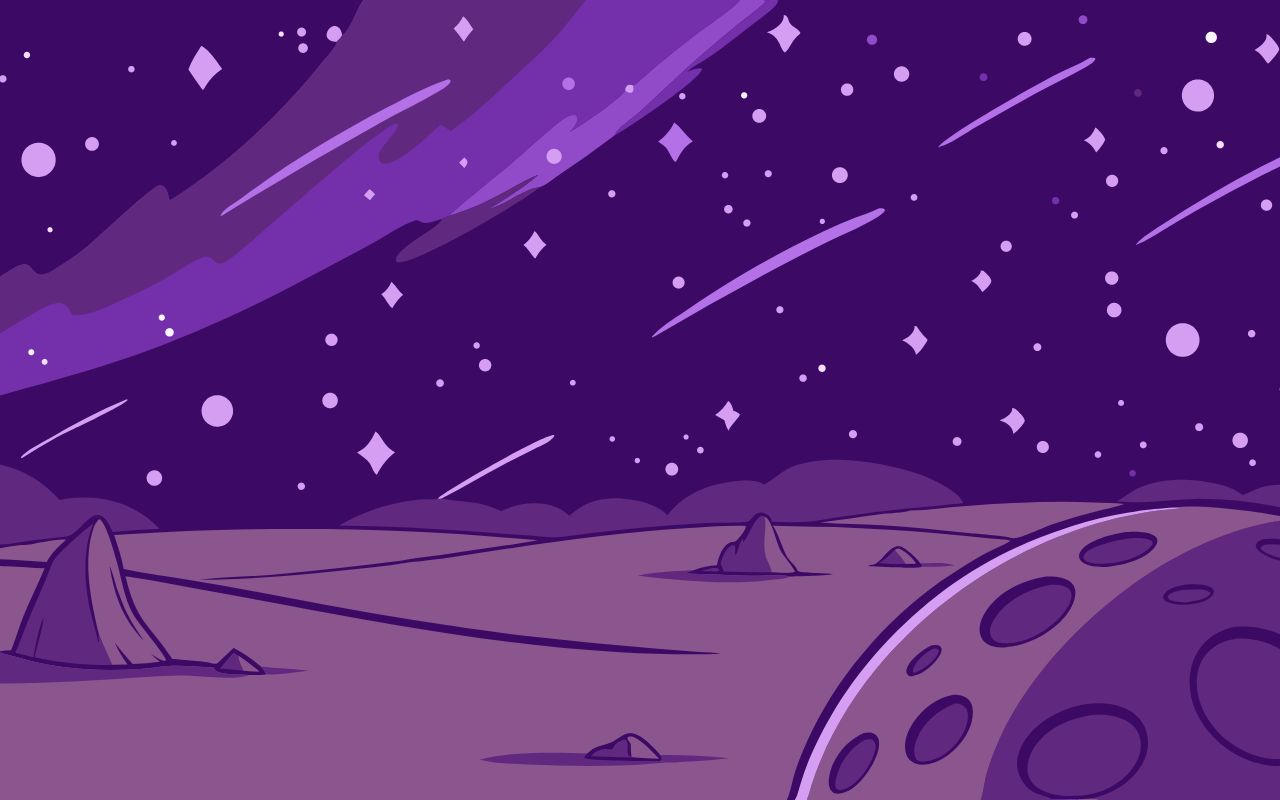
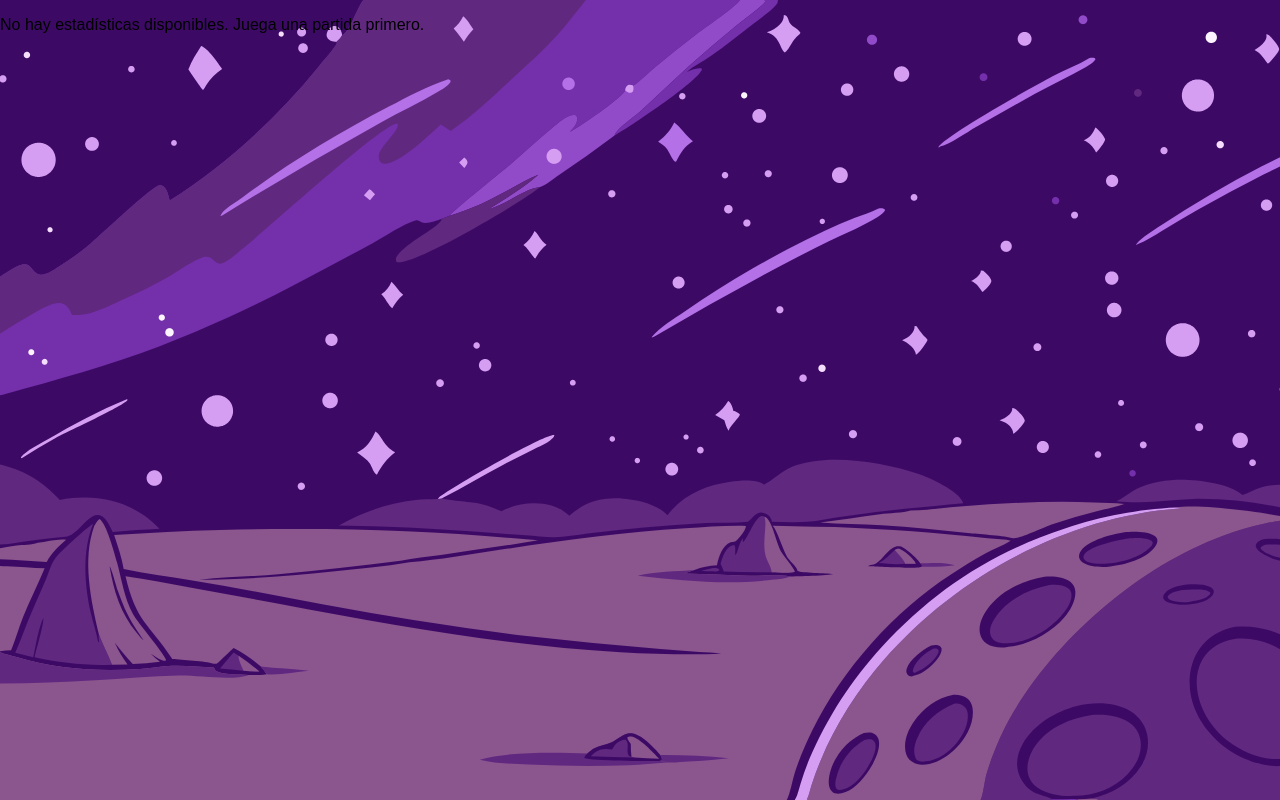
Before and after one commit to zMasaro/Trivia-Project, a React (Vite) app: page /resultados in a window 1280 px wide. Before the commit this address had no page. Built offline with nearby package versions, Linux system fonts and the light colour scheme.

Commit message:
Se enlaza resultados y creación de estadisticas.jsx
Se enlaza resultados con estadísticas para mostrar al final cuando se desea  finalizar el cuestionario

```diff
--- a/src/App.jsx
+++ b/src/App.jsx
@@ -4,16 +4,17 @@ import React from 'react';
 
 const Preguntas = React.lazy(() => import('./pages/preguntas.jsx'));
 const Hero = React.lazy(() => import('./pages/hero.jsx'));
+const Resultados = React.lazy(() => import('./pages/Resultado.jsx'));
 
 function App() {
   return (
     <>
       <BrowserRouter>
 
-
         <Routes>
-        <Route path="/" element={<Hero />} />
+          <Route path="/" element={<Hero />} />
           <Route path="/preguntas" element={<Preguntas />} />
+          <Route path="/resultados" element={<Resultados />} />
         </Routes>
       </BrowserRouter>
     </>
--- /dev/null
+++ b/src/assets/components/QuestionsAnswers/Estadisticas.jsx
@@ -0,0 +1,17 @@
+export function agregarEstadistica(nombre, totalPreguntas, aciertos, porcentajeAciertos, puntajeTotal) {
+    const estadisticas = {
+        nombre,
+        totalPreguntas,
+        aciertos,
+        porcentajeAciertos,
+        puntajeTotal,
+    };
+    localStorage.setItem("estadisticas", JSON.stringify(estadisticas));
+}
+
+export function obtenerEstadisticas() {
+    const estadisticas = localStorage.getItem("estadisticas");
+    return estadisticas ? JSON.parse(estadisticas) : null;
+}
+
+//export default { agregarEstadistica, obtenerEstadisticas };
--- a/src/pages/Resultado.jsx
+++ b/src/pages/Resultado.jsx
@@ -1,11 +1,12 @@
+import { obtenerEstadisticas } from "../assets/components/QuestionsAnswers/Estadisticas";
 
-function Resultado(){
+function Resultado() {
 
-    //const estadisticas = JSON.parse(localStorage.getItem("estadisticas"));
+  const estadisticas = obtenerEstadisticas();
 
-   // if (!estadisticas) {
-   //   return <p>No hay estadísticas disponibles. Juega una partida primero.</p>;
-   // }
+  if (!estadisticas) {
+    return <p>No hay estadísticas disponibles. Juega una partida primero.</p>;
+  }
 
   const { nombre, totalPreguntas, aciertos, porcentajeAciertos, puntajeTotal } = estadisticas;
 
@@ -17,15 +18,15 @@ function Resultado(){
         <div className="mb-3">
           <span className="fw-bold">Nombre:</span> {nombre}
         </div>
-      <h5 className="mb-3">Estadísticas</h5>
-      <p><strong>Total de Preguntas respondidas:</strong> {totalPreguntas}</p>
+        <h3 className="mb-3">Estadísticas</h3>
+        <p><strong>Total de Preguntas:</strong> {totalPreguntas}</p>
         <p><strong>Aciertos:</strong> {aciertos}</p>
         <p><strong>Porcentaje de Aciertos:</strong> {porcentajeAciertos}%</p>
         <p><strong>Puntaje Total:</strong> {puntajeTotal} puntos</p>
       </div>
 
       <div className="d-flex flex-wrap gap-3 justify-content-center">
-      <button id='boton'>Empezar</button>
+        <button id='boton'>Menu</button>
         <button id='boton'>Intentar de nuevo</button>
         <button id='boton'>Compartir</button>
       </div>
--- a/src/pages/preguntas.jsx
+++ b/src/pages/preguntas.jsx
@@ -6,6 +6,7 @@ import 'bootstrap/dist/css/bootstrap.min.css';
 import useTime from "../assets/components/QuestionsAnswers/useTime";
 import QuestionTimer from "../assets/components/Progressbar/QuestionTimer";
 import CSpinnerEspacial from "../assets/components/Spinner/CSpinnerEspacial";
+import { agregarEstadistica } from "../assets/components/QuestionsAnswers/Estadisticas";
 
 function Preguntas() {
   const location = useLocation();
@@ -76,18 +77,15 @@ function Preguntas() {
 
   const preguntaActual = preguntas[indiceActual];
 
+  /*nombre, totalPreguntas, aciertos, porcentajeAciertos, puntajeTotal*/
+  const handleStadisticas = () => {
+    agregarEstadistica(nombre, totalPreguntas, aciertos, porcentajeAciertos, puntajeTotal);
+  }
+
   return (
     <div className="contenedorPagePreguntas">
+      <button id="boton" onClick={() => handleStadisticas()}><a href="/resultados">Teminar</a></button>
     <section className="contenedorPreguntas">
-
-      {/* Mostrar estadísticas
-      <div className="card p-3 mb-4" style={{ maxWidth: "400px", margin: "auto" }}>
-        <h5 className="text-center mb-3">Estadísticas</h5>
-        <p><strong>Total de Preguntas respondidas:</strong> {totalPreguntas}</p>
-        <p><strong>Aciertos:</strong> {aciertos}</p>
-        <p><strong>Porcentaje de Aciertos:</strong> {porcentajeAciertos}%</p>
-        <p><strong>Puntaje Total:</strong> {puntajeTotal} puntos</p>
-      </div>*/}
 
       {preguntaActual && (
         <>
```
Lines whose indentation alone changed are shown as unchanged.
